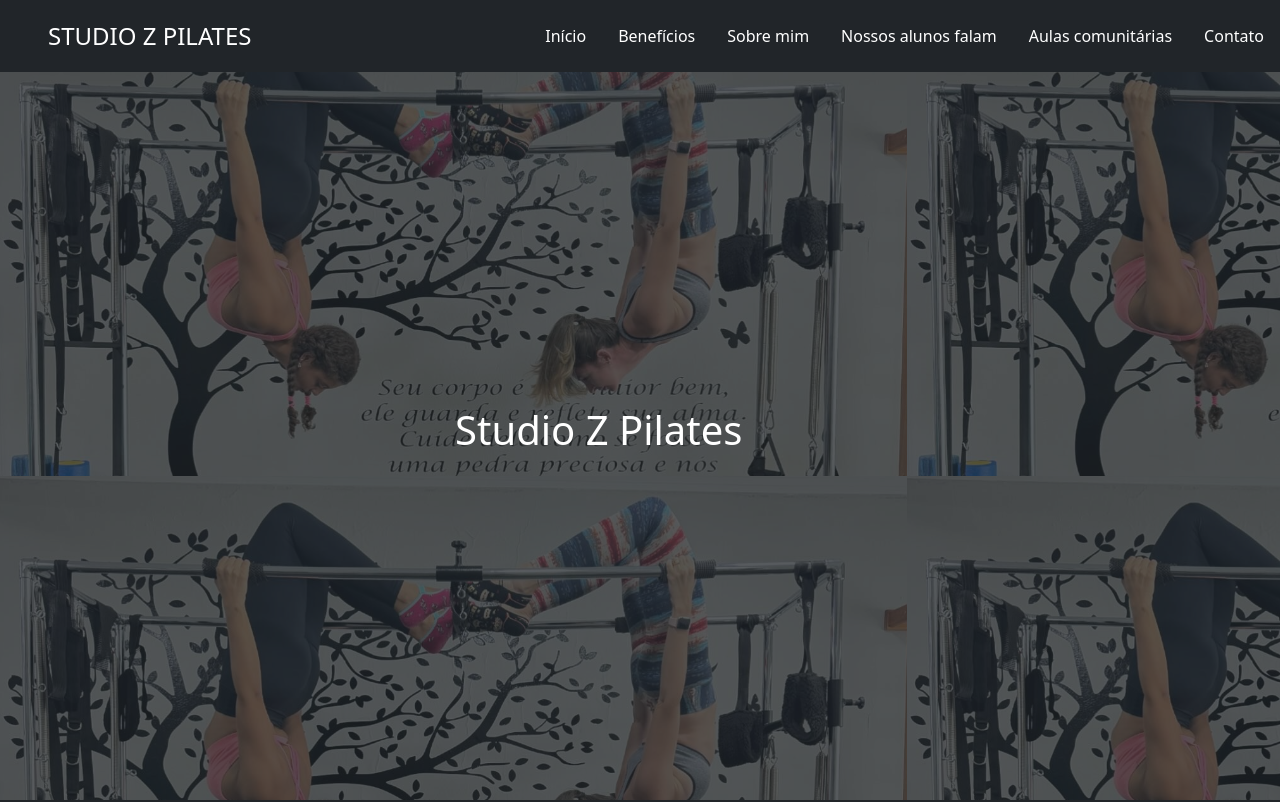
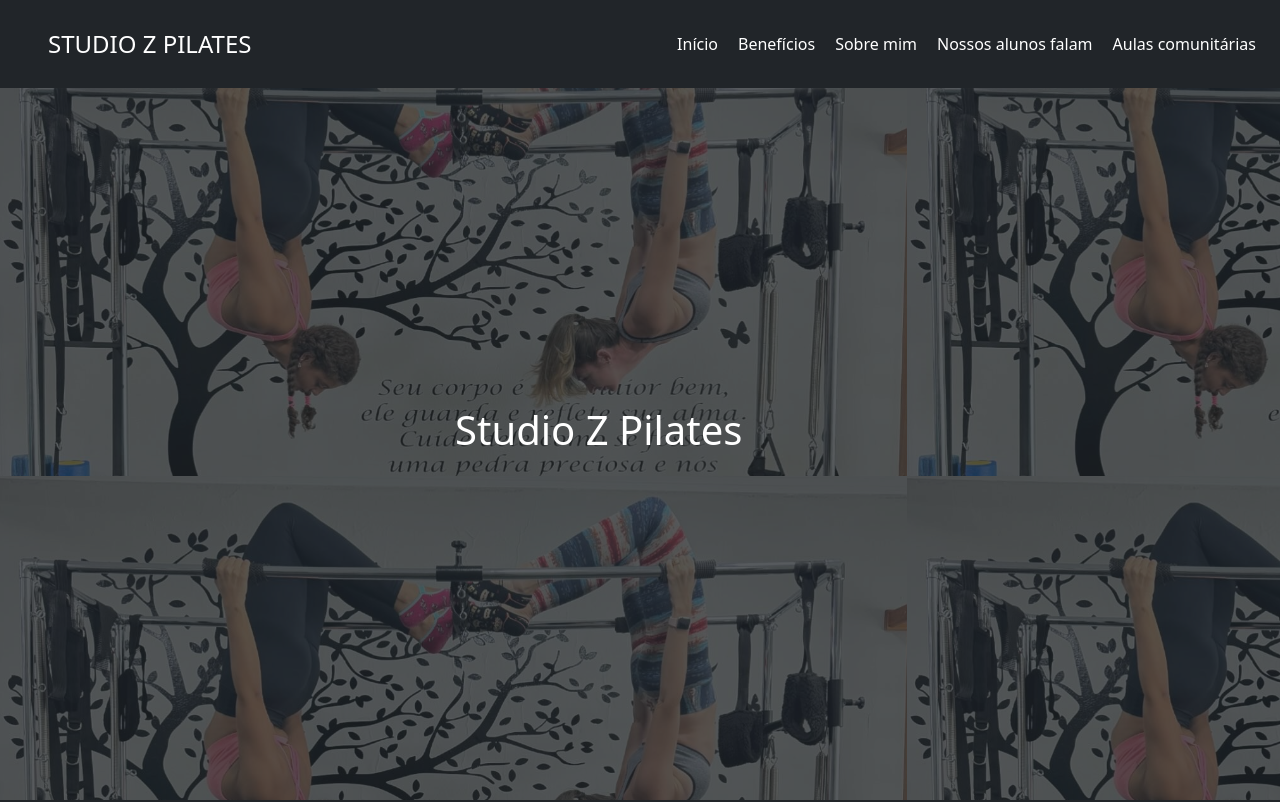
Before and after one commit to vncorrea/Site---RSZ-FISIOTERAPIA-E-PILATES, a plain HTML site: page src/index.html in a window 1280 px wide. Shown: the top 802 px of the page. Drawn offline with nearby package versions, Linux system fonts and the light colour scheme; a web font is replaced by a local one.

Commit message:
feat: ajustes do header

```diff
--- a/src/index.css
+++ b/src/index.css
@@ -5,6 +5,10 @@
 .star-rating .star {
   color: gold;
   font-size: 1.5rem;
+}
+
+.texto-nav:hover {
+  color: #0d6efd;
 }
 
 @import url("https://fonts.googleapis.com/css2?family=Inter:wght@300;400;500;600;700;800;900&display=swap");
--- a/src/index.html
+++ b/src/index.html
@@ -16,8 +16,8 @@
 
 <body>
   <div class="bg-dark position-fixed w-100 z-3">
-    <header class="d-flex flex-wrap justify-content-center py-3">
-      <a href="/" class="d-flex align-items-center mb-3 mb-md-0 me-md-auto link-body-emphasis text-decoration-none"
+    <header class="d-flex flex-wrap justify-content-between py-3">
+      <a href="/" class="d-flex align-items-center mb-md-0 me-md-auto link-body-emphasis text-decoration-none"
         previewlistener="true">
         <svg class="bi me-2" width="40" height="32">
           <use xlink:href="#bootstrap"></use>
@@ -25,28 +25,40 @@
         <span class="fs-4 text-white">STUDIO Z PILATES</span>
       </a>
 
-      <ul class="nav nav-pills">
-        <li class="nav-link">
+      <nav class="navbar navbar-expand-lg">
+        <div class="container-fluid d-flex justify-content-end">
+          <button class="navbar-toggler bg-light btn_header" type="button" data-bs-toggle="collapse" data-bs-target="#navbarNavDropdown"
+            aria-controls="navbarNavDropdown" aria-expanded="false" aria-label="Toggle navigation">
+            <span class="navbar-toggler-icon"></span>
+          </button>
+          <div class="collapse navbar-collapse" id="navbarNavDropdown">
+            <ul class="navbar-nav">
+              <li class="nav-link text-end me-1">
                 <a href="#" class="text-white text-decoration-none" aria-current="page">Início</a>
               </li>
-        <li class="nav-link" onclick="selecionarSecao()">
-          <a data-secao="beneficios" style="cursor: pointer;" class="text-white text-decoration-none">Benefícios</a>
+              <li class="nav-link text-end me-1" onclick="selecionarSecao()">
+                <a data-secao="beneficios" style="cursor: pointer;"
+                  class="text-white text-decoration-none texto-nav">Benefícios</a>
               </li>
-        <li class="nav-link" onclick="selecionarSecao()">
-          <a data-secao="sobre-mim" style="cursor: pointer;" class="text-white text-decoration-none">Sobre mim</a>
+              <li class="nav-link text-end me-1" onclick="selecionarSecao()">
+                <a data-secao="sobre-mim" style="cursor: pointer;"
+                  class="texto-nav text-white text-decoration-none">Sobre
+                  mim</a>
               </li>
-        <li class="nav-link" onclick="selecionarSecao()">
-          <a style="cursor: pointer;" data-secao="nossos-alunos-falam" class="text-white text-decoration-none">Nossos
+              <li class="nav-link text-end me-1" onclick="selecionarSecao()">
+                <a style="cursor: pointer;" data-secao="nossos-alunos-falam"
+                  class="texto-nav text-white text-decoration-none">Nossos
                   alunos falam</a>
               </li>
-        <li class="nav-link" onclick="selecionarSecao()">
-          <a style="cursor: pointer;" data-secao="aulas-comunitarias" class="text-white text-decoration-none">Aulas
+              <li class="nav-link text-end me-1" onclick="selecionarSecao()">
+                <a style="cursor: pointer;" data-secao="aulas-comunitarias"
+                  class="texto-nav text-white text-decoration-none">Aulas
                   comunitárias</a>
               </li>
-        <li class="nav-link">
-          <a href="#" class="text-white text-decoration-none">Contato</a>
-        </li>
             </ul>
+          </div>
+        </div>
+      </nav>
     </header>
   </div>
 
@@ -83,7 +95,7 @@
               </div>
             </div>
           </div>
-          <div class="col-lg-8 col-12 d-flex flex-column flex-md-row info_habilidade_equilibrio">
+          <div class="col-lg-8 col-12 d-flex flex-column flex-md-row align-items-center info_habilidade_equilibrio mb-3">
             <img src="assets/equilibrio.png" style="width: 414px; height: 660px;" class="" alt="" />
             <div class="d-flex justify-content-center flex-column ms-md-5 mb-5">
               <span class="fs-2 text-white text-center mt-3 mt-md-0">Equilíbrio</span>
@@ -91,7 +103,7 @@
                 alcançar um ótimo equilíbrio corporal e mental.</span>
             </div>
           </div>
-          <div class="col-lg-8 col-12 d-flex flex-column flex-md-row info_habilidade_postura d-none">
+          <div class="col-lg-8 col-12 d-flex flex-column flex-md-row align-items-center info_habilidade_postura d-none mb-3">
             <img src="assets/postura.png" class="" style="width: 414px; height: 660px;" alt="" />
             <div class="d-flex justify-content-center flex-column ms-md-5 mb-5">
               <span class="fs-2 text-white text-center mt-3 mt-md-0">Postura</span>
@@ -100,7 +112,8 @@
                 correta!</span>
             </div>
           </div>
-          <div class="col-lg-8 col-12 d-flex flex-column flex-md-row info_habilidade_fortalecimento d-none">
+          <div
+            class="col-lg-8 col-12 d-flex flex-column flex-md-row align-items-center info_habilidade_fortalecimento d-none mb-3">
             <img src="assets/fortalecimento.png" style="width: 414px; height: 660px;" class="" alt="" />
             <div class="d-flex justify-content-center flex-column ms-md-5 mb-5">
               <span class="fs-2 text-white text-center mt-3 mt-md-0">Fortalecimento</span>
@@ -109,7 +122,8 @@
                 movimentos mais suaves e flexíveis.</span>
             </div>
           </div>
-          <div class="col-lg-8 col-12 d-flex flex-column flex-md-row info_habilidade_concentracao d-none ">
+          <div
+            class="col-lg-8 col-12 d-flex flex-column flex-md-row align-items-center info_habilidade_concentracao d-none mb-3">
             <img src="assets/concentracao.png" class="" style="width: 414px; height: 660px;" alt="" />
             <div class="d-flex justify-content-center flex-column ms-md-5 mb-5">
               <span class="fs-2 text-white text-center mt-3 mt-md-0">Concentração</span>
@@ -212,11 +226,11 @@
     </section>
     <section id="aulas-comunitarias" class="min-vh-100 bg-studioz d-flex flex-column  align-items-center">
       <span class="fs-3 my-3 text-white">Aulas comunitárias</span>
-      <span class="fs-5 text-white mb-3" style="padding-left: 20%; padding-right: 20%; text-align: center">Venha
+      <span class="fs-5 text-white mb-5" style="padding-left: 20%; padding-right: 20%; text-align: center">Venha
         participar da nossa aula comunitária de Pilates no Parque Ecológico de Cravinhos! Este evento totalmente
         gratuito é uma oportunidade imperdível para aprender e praticar Pilates em meio à natureza.</span>
       <div class="container d-flex flex-column flex-lg-row">
-        <div class="col-8 d-flex align-items-center">
+        <div class="col-12 col-lg-8 d-flex justify-content-center justify-content-lg-start mb-5 mb-lg-0">
           <div class="datepicker">
             <div class="datepicker-top">
               <div class="month-selector">
@@ -276,7 +290,7 @@
             </div>
           </div>
         </div>
-        <div class="col-4 d-flex justify-content-center align-self-center">
+        <div class="col-12 col-lg-4  d-flex justify-content-center align-self-center mb-5 mb-lg-0">
           <iframe
             src="https://www.google.com/maps/embed?pb=!1m18!1m12!1m3!1d2209.772169831765!2d-47.73954676793323!3d-21.335541226542077!2m3!1f0!2f0!3f0!3m2!1i1024!2i768!4f13.1!3m3!1m2!1s0x94b9c984356b2b81%3A0xc25f8d5ca80826f2!2sParque%20Ecol%C3%B3gico%20de%20Cravinhos!5e0!3m2!1spt-BR!2sbr!4v1717458072442!5m2!1spt-BR!2sbr"
             width="600" height="450" style="border:0;" allowfullscreen="" loading="lazy"
--- a/src/index.js
+++ b/src/index.js
@@ -41,15 +41,18 @@ const selecionarHabilidade = function (habilidade) {
 };
 
 const selecionarSecao = function (e) {
-  let secao = this.event.target.getAttribute("data-secao");
+  const secao = this.event.target.getAttribute("data-secao");
+  const navbar = document.querySelector(".navbar-collapse");
 
   if (secao) {
-    let secaoSelecionada = document.getElementById(secao);
-    console.log(document.querySelector(secao));
+    const secaoSelecionada = document.getElementById(secao);
 
     if (secaoSelecionada) {
       secaoSelecionada.scrollIntoView();
     }
+
+    const bsCollapse = new bootstrap.Collapse(navbar, { toggle: false });
+    bsCollapse.hide();
   }
 };
 
@@ -60,7 +63,22 @@ const enviarDados = function () {
     let nome = document.querySelector('input[type="text"]').value;
     let email = document.querySelector('input[type="email"]').value;
     let mensagem = document.querySelector("textarea").value;
-
-    console.log(nome, email, mensagem);
   });
 };
+
+window.addEventListener("scroll", function () {
+  const sections = document.querySelectorAll("section");
+  const navLinks = document.querySelectorAll(".nav-link a");
+
+  sections.forEach((section, index) => {
+    const sectionTop = section.getBoundingClientRect().top;
+
+    if (
+      sectionTop <= window.innerHeight / 2 &&
+      sectionTop >= -window.innerHeight / 2
+    ) {
+      navLinks.forEach((navLink) => navLink.classList.remove("text-primary"));
+      navLinks[index].classList.add("text-primary");
+    }
+  });
+});
```
Lines whose indentation alone changed are shown as unchanged.
